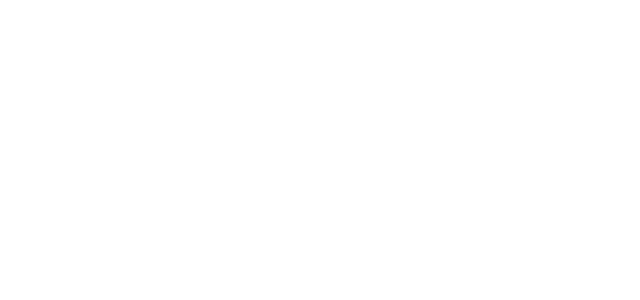
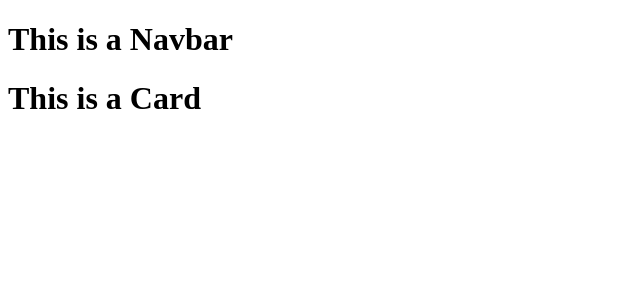
Before and after one commit to fairleyv/TravelJournal, a React (Vite) app: page / in a window 1280 px wide. Shown: the top 300 px of the page, without its empty margins (0-640 px from the left). Built offline with nearby package versions, Linux system fonts and the light colour scheme.

Commit message:
added filler text to components

```diff
--- a/components/Card.jsx
+++ b/components/Card.jsx
@@ -2,6 +2,6 @@
 
 export default function Card (props) {
     return (
-        <></>
+        <h1>This is a Card</h1>
     )
 }
--- a/components/Navbar.jsx
+++ b/components/Navbar.jsx
@@ -2,6 +2,6 @@
 
 export default function Navbar () {
     return (
-        <></>
+        <h1>This is a Navbar</h1>
     )
 }
```
